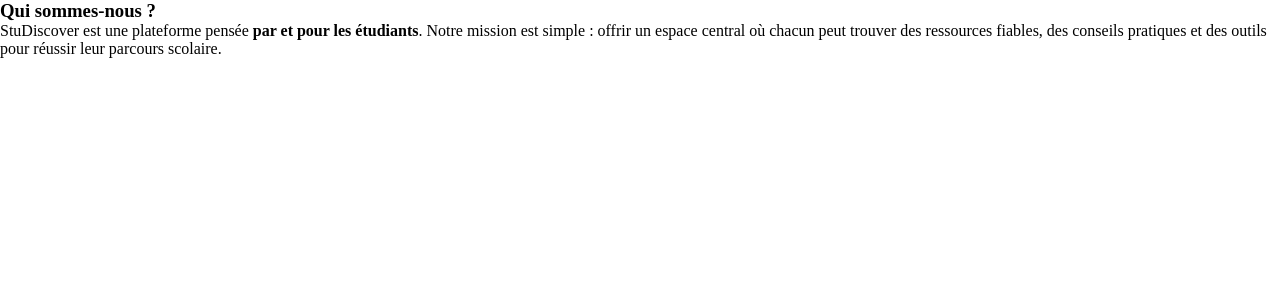
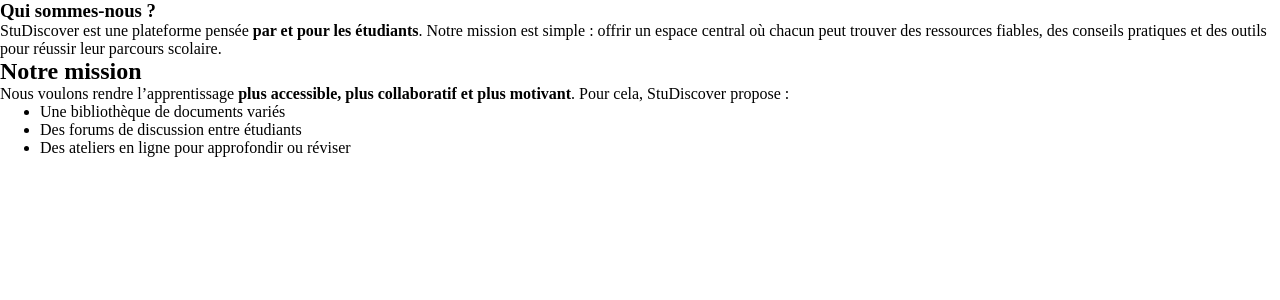
Before and after one commit to StuDiscoverGroup7/uqac-projet-web-g7, a Node server app: page /qui-sommes-nous in a window 1280 px wide. Shown: the part 81-381 px from the top of the page. Run offline with Node 20, Linux system fonts and the light colour scheme.

Commit message:
Add mission section with list of features

```diff
--- a/views/qui-sommes-nous.ejs
+++ b/views/qui-sommes-nous.ejs
@@ -27,6 +27,19 @@
                     des ressources fiables, des conseils pratiques et des outils pour réussir leur parcours scolaire.
                 </p>
             </section>
+
+            <section class="aboutMission">
+                <h2>Notre mission</h2>
+                <p>
+                    Nous voulons rendre l’apprentissage <strong>plus accessible, plus collaboratif et plus motivant</strong>.
+                    Pour cela, StuDiscover propose :
+                </p>
+                <ul>
+                    <li>Une bibliothèque de documents variés</li>
+                    <li>Des forums de discussion entre étudiants</li>
+                    <li>Des ateliers en ligne pour approfondir ou réviser</li>
+                </ul>
+            </section>
         </article>
     </main>
 
```
